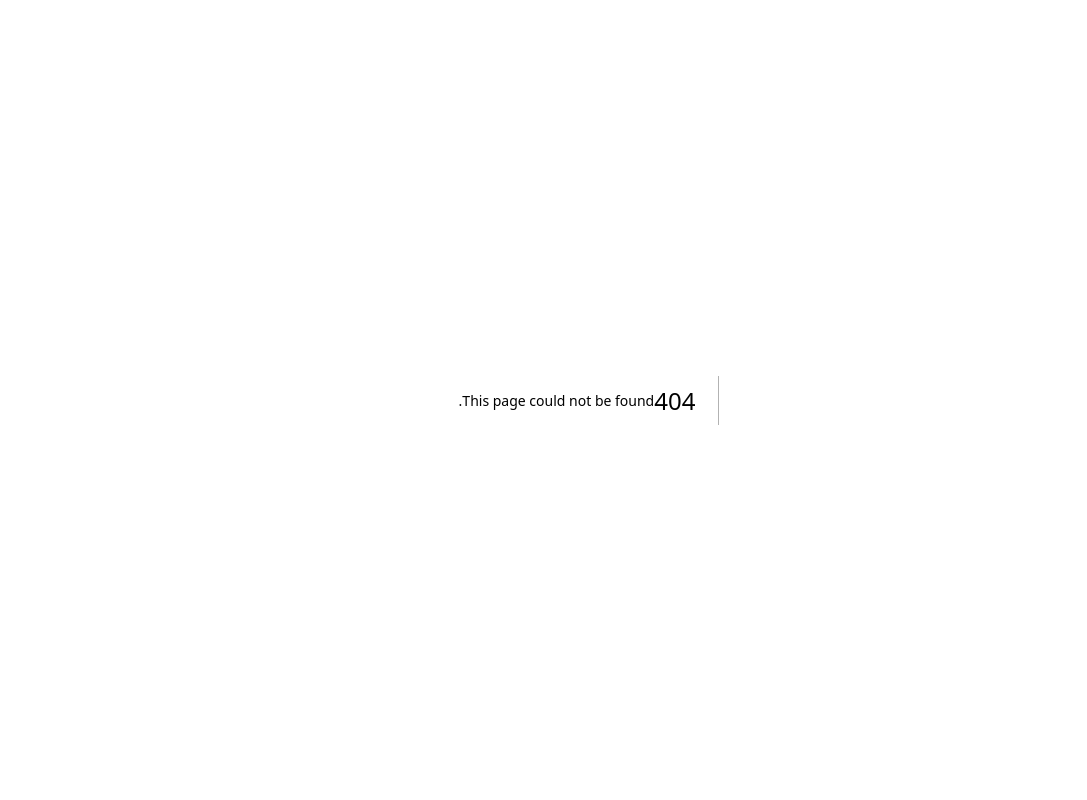
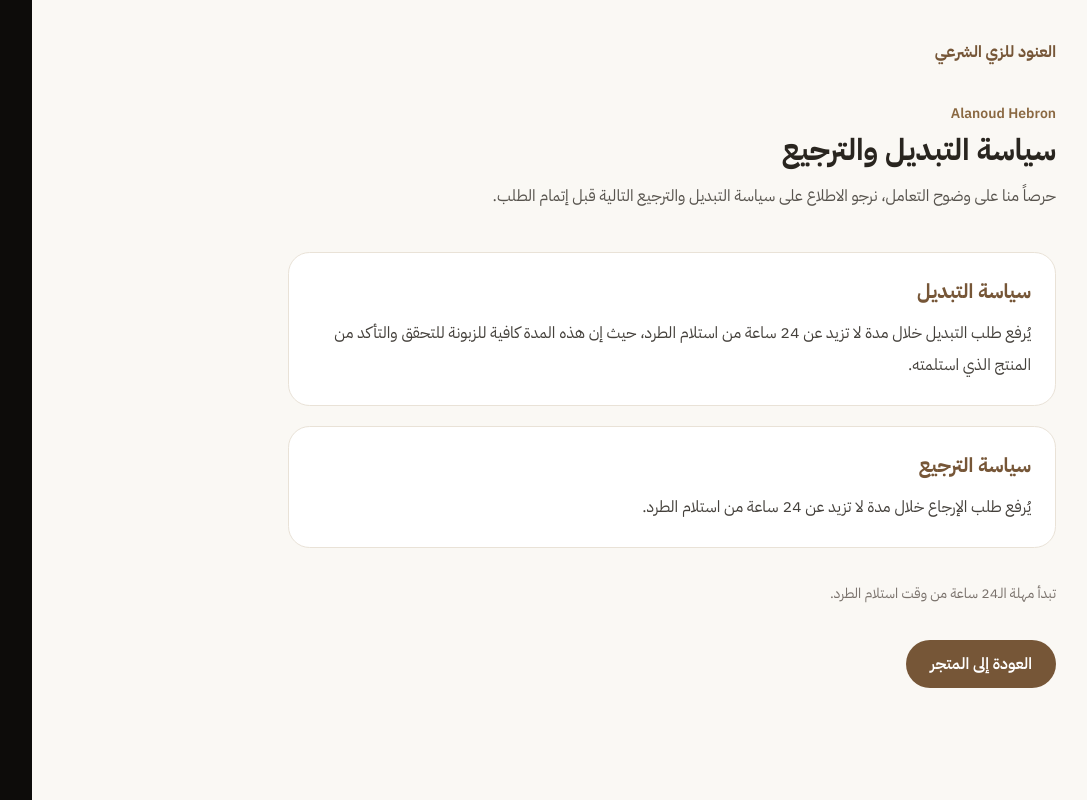
Before and after one commit to isaac-qaf1997/alanoudhebron, a Next.js app: page /policies in a window 1280 px wide. Before the commit this address had no page. Shown: the whole page, without its empty margins (83-1170 px from the left). Built offline with nearby package versions, Linux system fonts and the light colour scheme.

Commit message:
Add store exchange and return policy page

```diff
--- /dev/null
+++ b/app/policies/page.tsx
@@ -0,0 +1,33 @@
+import Link from 'next/link'
+
+export const metadata = {
+  title: 'سياسة التبديل والترجيع | العنود',
+  description: 'سياسة التبديل والترجيع في متجر العنود للزي الشرعي',
+}
+
+export default function PoliciesPage() {
+  return (
+    <main dir="rtl" className="min-h-dvh bg-[#faf8f4] px-5 py-10 text-[#29251f]">
+      <div className="mx-auto max-w-3xl">
+        <Link href="/shop" className="font-bold text-[#765637]">العنود للزي الشرعي</Link>
+        <header className="my-10">
+          <p className="text-sm font-semibold text-[#8a6841]">Alanoud Hebron</p>
+          <h1 className="mt-2 text-3xl font-bold">سياسة التبديل والترجيع</h1>
+          <p className="mt-3 leading-8 text-stone-600">حرصاً منا على وضوح التعامل، نرجو الاطلاع على سياسة التبديل والترجيع التالية قبل إتمام الطلب.</p>
+        </header>
+        <div className="space-y-5">
+          <section className="rounded-2xl border border-[#e9e2d7] bg-white p-6">
+            <h2 className="text-xl font-bold text-[#765637]">سياسة التبديل</h2>
+            <p className="mt-3 leading-8 text-stone-700">يُرفع طلب التبديل خلال مدة لا تزيد عن 24 ساعة من استلام الطرد، حيث إن هذه المدة كافية للزبونة للتحقق والتأكد من المنتج الذي استلمته.</p>
+          </section>
+          <section className="rounded-2xl border border-[#e9e2d7] bg-white p-6">
+            <h2 className="text-xl font-bold text-[#765637]">سياسة الترجيع</h2>
+            <p className="mt-3 leading-8 text-stone-700">يُرفع طلب الإرجاع خلال مدة لا تزيد عن 24 ساعة من استلام الطرد.</p>
+          </section>
+        </div>
+        <p className="mt-8 text-sm leading-7 text-stone-500">تبدأ مهلة الـ24 ساعة من وقت استلام الطرد.</p>
+        <Link href="/shop" className="mt-8 inline-flex rounded-full bg-[#765637] px-6 py-3 font-semibold text-white">العودة إلى المتجر</Link>
+      </div>
+    </main>
+  )
+}
```
